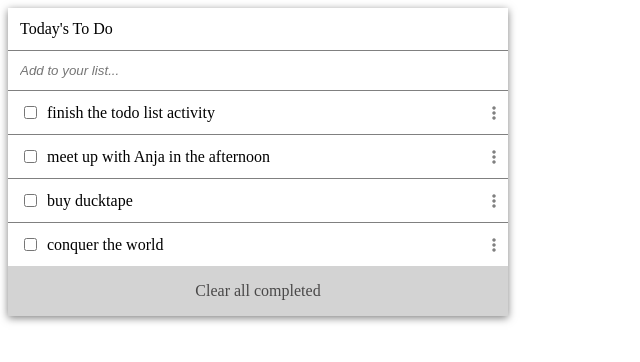
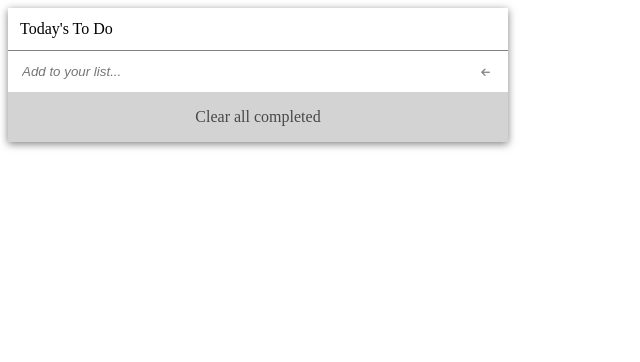
Before and after one commit to dodoburner/to-do-list, a website built with webpack: page src/index.html in a window 1280 px wide. Shown: the whole page, without its empty margins (0-640 px from the left). Built offline with nearby package versions, Linux system fonts and the light colour scheme.

Commit message:
add add button in input

```diff
--- a/src/addTask.js
+++ b/src/addTask.js
@@ -6,7 +6,7 @@ function addTask(el) {
   task.innerHTML = `
     <input class="check" type="checkbox">
     <p class="description" >${el.description}</p>
-    <i class="fa-solid fa-ellipsis-vertical"></i>
+    <i class="fa-solid fa-ellipsis-vertical three-dots"></i>
   `;
   todoList.appendChild(task);
 
--- /dev/null
+++ b/src/createTask.js
@@ -0,0 +1,5 @@
+const taskInput = document.querySelector('.task-input')
+
+taskInput.addEventListener('change',  (e) => {
+
+})
--- a/src/index.html
+++ b/src/index.html
@@ -13,7 +13,10 @@
     <p class="title">
       Today's To Do
     </p>
-    <input class="task-input" type="text" placeholder="Add to your list...">
+    <form action="">
+      <input class="task-input" type="text" placeholder="Add to your list...">
+      <button class="submit-task" type="button"><i class="fa-solid fa-arrow-left"></i></button>
+    </form>
     <ul id="todo-list">
     </ul>
     <div class="clear">
--- a/src/index.js
+++ b/src/index.js
@@ -2,26 +2,6 @@ import './styles.css';
 import addTask from './addTask';
 
 const tasks = [
-  {
-    description: 'buy ducktape',
-    completed: false,
-    index: 3,
-  },
-  {
-    description: 'conquer the world',
-    completed: true,
-    index: 4,
-  },
-  {
-    description: 'finish the todo list activity',
-    completed: false,
-    index: 1,
-  },
-  {
-    description: 'meet up with Anja in the afternoon',
-    completed: false,
-    index: 2,
-  },
 ];
 
 tasks.sort((a, b) => a.index - b.index);
--- a/src/styles.css
+++ b/src/styles.css
@@ -28,8 +28,6 @@ p {
 .task-input {
   width: 100%;
   border: none;
-  border-top: 1px solid gray;
-  padding: 12px;
 }
 
 .task-input::placeholder {
@@ -51,8 +49,26 @@ p {
   color: gray;
 }
 
-.fa-solid {
+.three-dots {
   margin-left: auto;
+  color: gray;
+}
+
+form {
+  display: flex;
+  align-items: center;
+  padding: 12px;
+  border-top: 1px solid gray;
+}
+
+.submit-task {
+  background-color: inherit;
+  border: none;
+  cursor: pointer;
+}
+
+.fa-arrow-left {
+  font-size: 10px;
   color: gray;
 }
 
```
